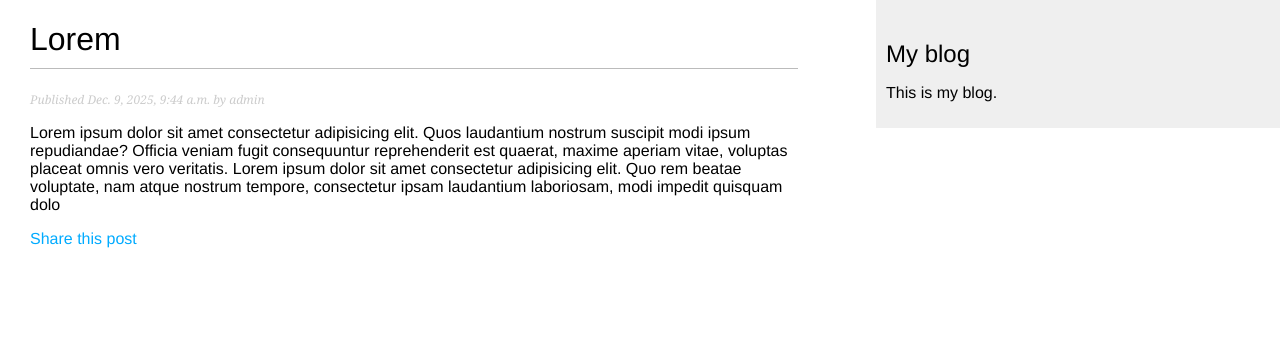
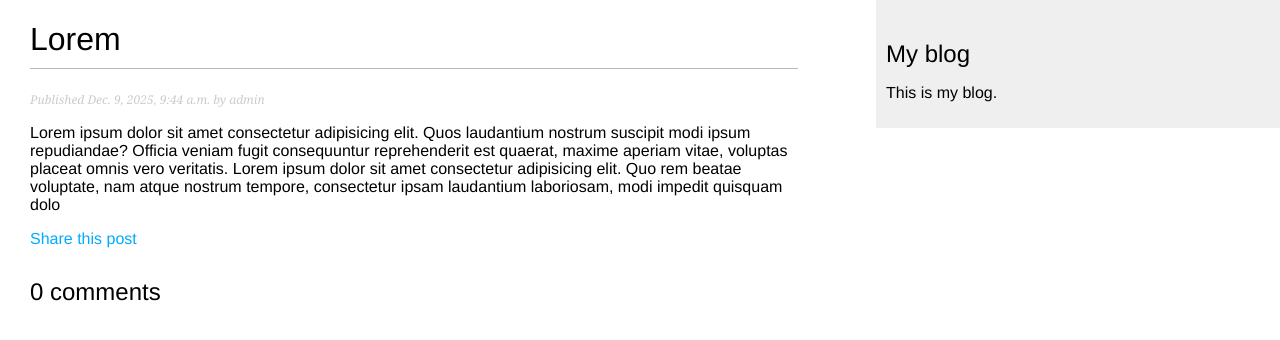
Before and after one commit to melissapixel/blog, a Django app: a page that uses blog/templates/blog/post/detail.html in a window 1280 px wide. Shown: the top 340 px of the page. Run offline with Django 4.2, Linux system fonts and the light colour scheme; data comes from the database, SQL or seed files in the repository.

Commit message:
show the total number of comments on a post

```diff
--- a/blog/templates/blog/post/detail.html
+++ b/blog/templates/blog/post/detail.html
@@ -15,4 +15,10 @@
         </a>
     </p>
 
+    {% with comments.count as total_comments %} <!-- ORM-преобразователь -->
+        <h2>
+            {{ total_comments }} comment{{ total_comments|pluralize }}  <!-- чтобы отображать суффикс мн. числа для comment -->
+        </h2>
+    {% endwith %}
+
 {% endblock %}
```
